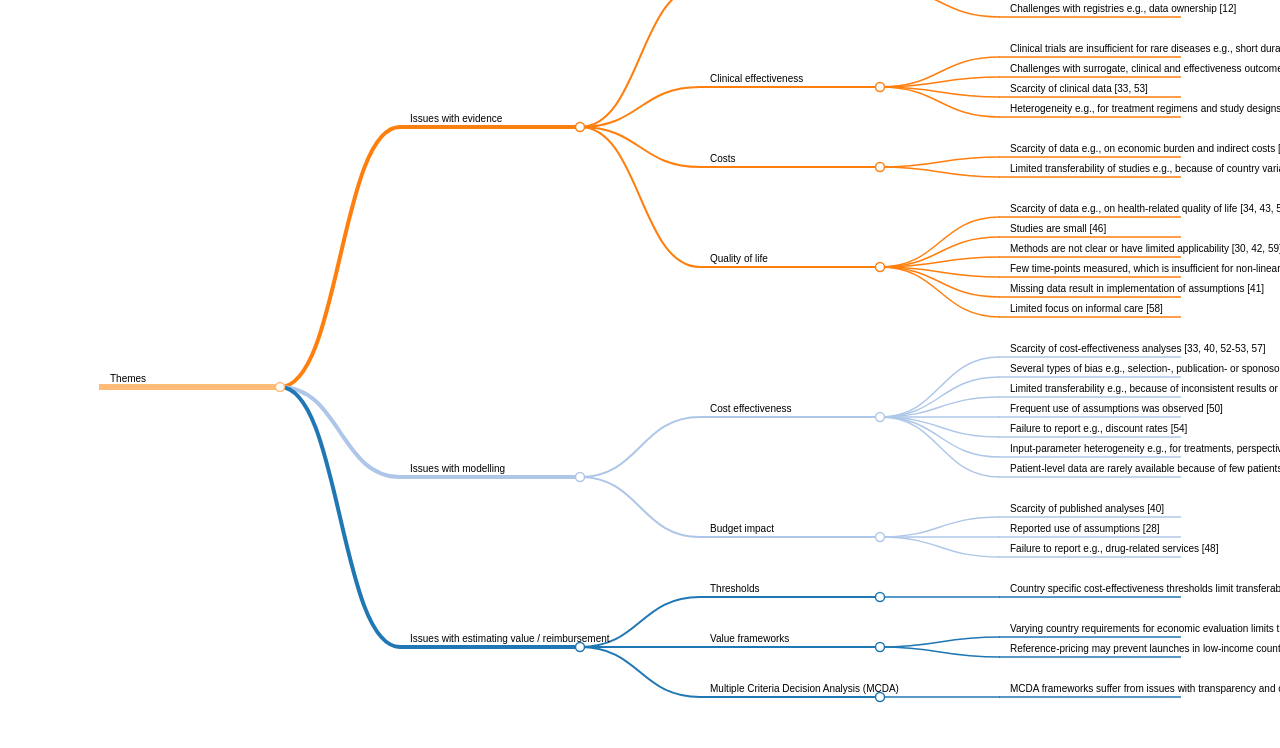
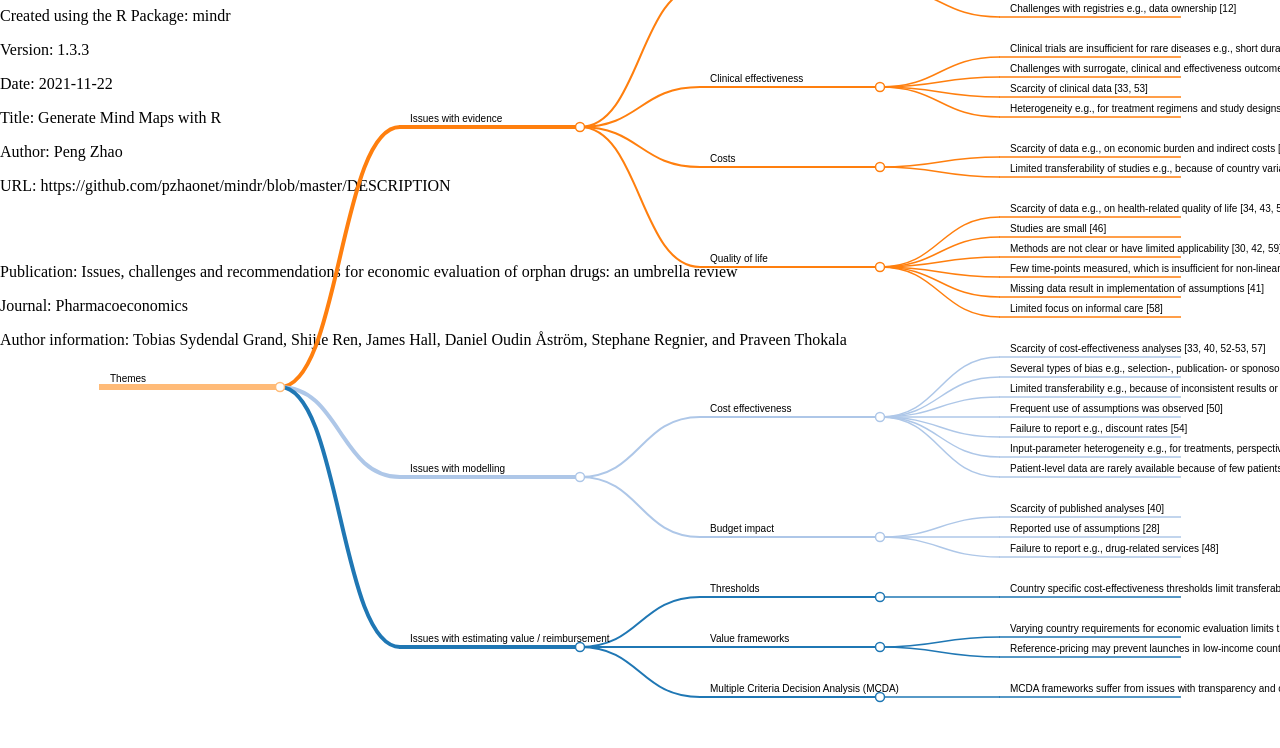
Before and after one commit to TobiasGrand/-data-extraction-themes.github.io, a plain HTML site: page index.html in a window 1280 px wide. Shown: the part 73-821 px from the top of the page. Drawn offline with Linux system fonts and the light colour scheme.

Commit message:
Update index.html

```diff
--- a/index.html
+++ b/index.html
@@ -1,6 +1,19 @@
 <!DOCTYPE html>
 <html lang="en">
 <head>
+<h1>Umbrella Review MindMap</h1>
+<p>Created using the R Package: mindr</p>
+<p>Version: 1.3.3</p>
+<p>Date: 2021-11-22</p>
+<p>Title: Generate Mind Maps with R</p>
+<p>Author: Peng Zhao</p>
+<p>URL: https://github.com/pzhaonet/mindr/blob/master/DESCRIPTION</p>
+<br>
+<br>
+
+<p>Publication: Issues, challenges and recommendations for economic evaluation of orphan drugs: an umbrella review</p>
+<p>Journal: Pharmacoeconomics</p>
+<p>Author information: Tobias Sydendal Grand, Shijie Ren, James Hall, Daniel Oudin Åström, Stephane Regnier, and Praveen Thokala</p>
 <meta charset="utf-8" />
 <style>body{background-color:white;}</style>
 <script>(function() {
```
